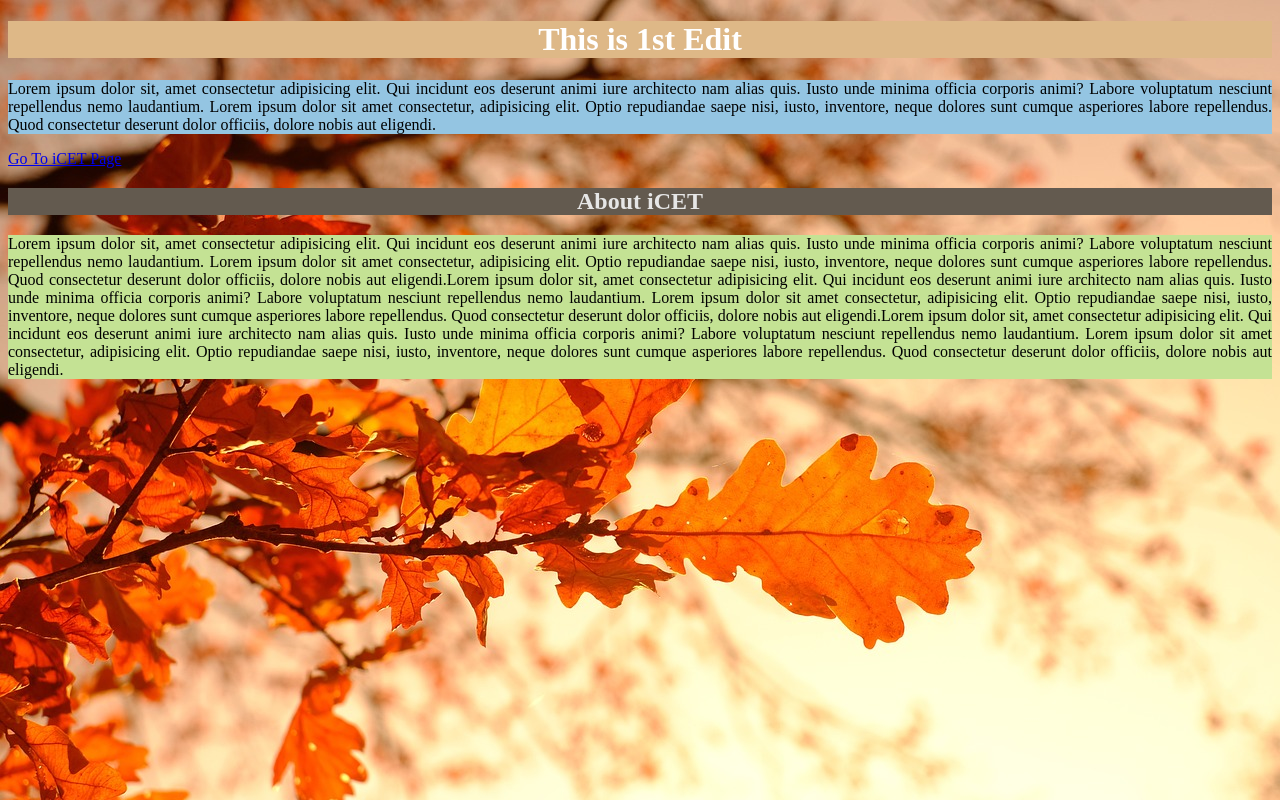
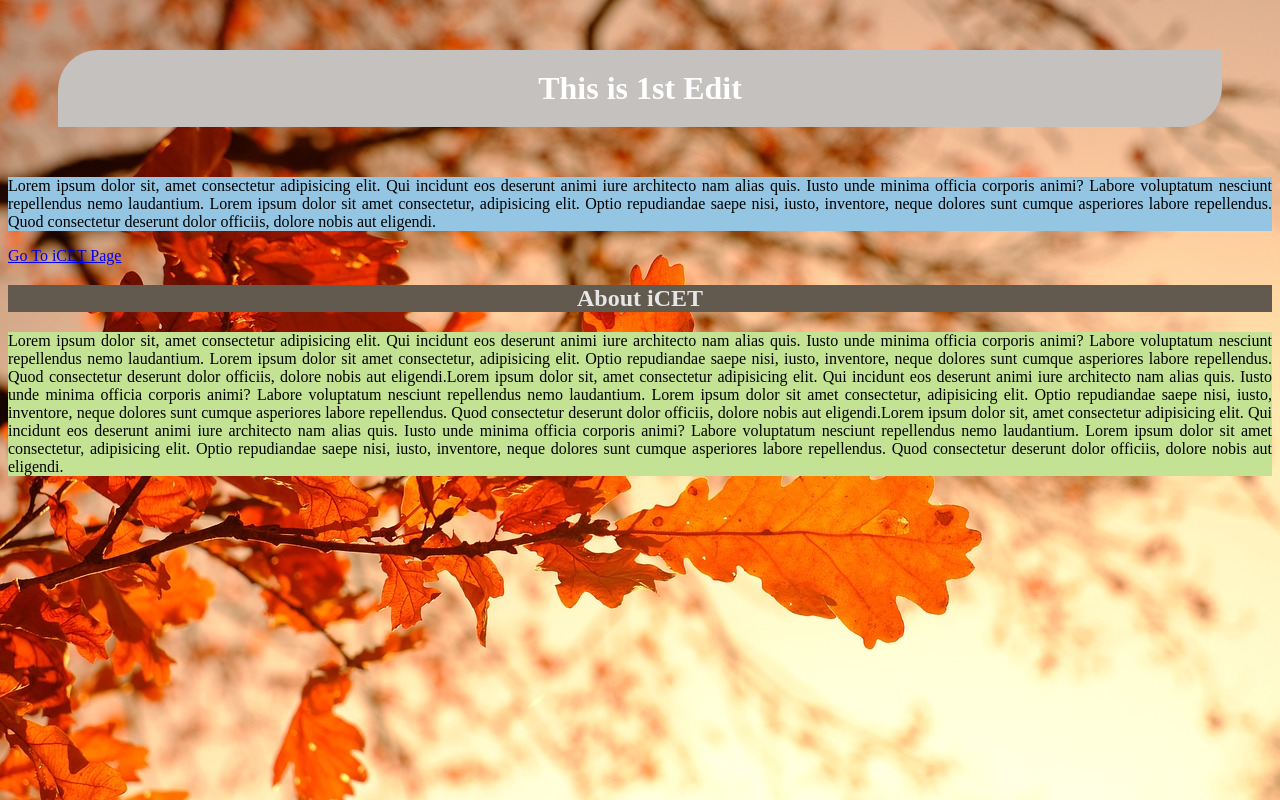
Before and after one commit to ishanPamodyaa/20241026_demo, a plain HTML site: page index.html in a window 1280 px wide. Drawn offline with Linux system fonts and the light colour scheme.

Commit message:
Marging and padding

```diff
--- a/CSS/style.css
+++ b/CSS/style.css
@@ -3,16 +3,19 @@ p {
   text-align: justify;
 }
 
-/* h1 {
-        text-align: center;
-        color: white;
-        background-color: burlywood;
-    } */
-.A {
+h1 {
+  text-align: center;
+  color: white;
+  background-color: rgb(196, 193, 190);
+  padding: 20px 0 20px;
+  margin: 50px;
+  border-radius: 40px 0px 40px 0px;
+}
+/* .A {
   text-align: center;
   color: white;
   background-color: burlywood;
-}
+} */
 
 /* h2 {
         text-align: center;
@@ -31,9 +34,9 @@ p {
 }
 
 body {
-  background-image: url(../image/BackGround.jpg);
+  background-image: url(../image/BackGround.jpg); /*Relative Path*/
+  /* background-image: url(G:\ICET\Internet Tech\Day 5\image);Absolute Path */
   background-size: cover;
   background-repeat: no-repeat;
   background-attachment: fixed;
-
 }
```
